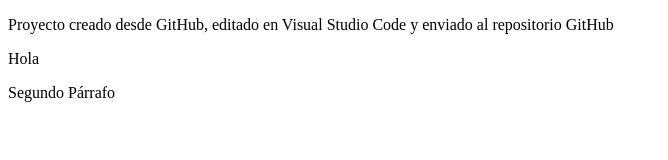
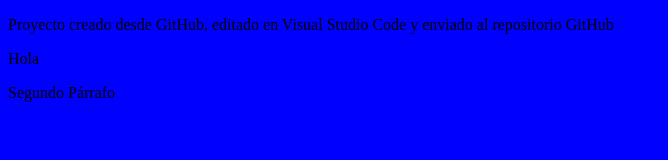
Before and after one commit to MFernandaQuinteroSoto/Proyectro-web-con-VSC, a plain HTML site: page Index.html in a window 1280 px wide. Shown: the whole page, without its empty margins (0-668 px from the left). Drawn offline with Linux system fonts and the light colour scheme.

Commit message:
Agregando hoja de estilos

```diff
--- a/Index.html
+++ b/Index.html
@@ -4,6 +4,7 @@
     <meta charset="UTF-8">
     <meta http-equiv="X-UA-Compatible" content="IE=edge">
     <meta name="viewport" content="width=device-width, initial-scale=1.0">
+    <link rel="stylesheet" type="text/css" href="MiEstilo.css">
     <title>Document</title>
 </head>
 <body>
```
